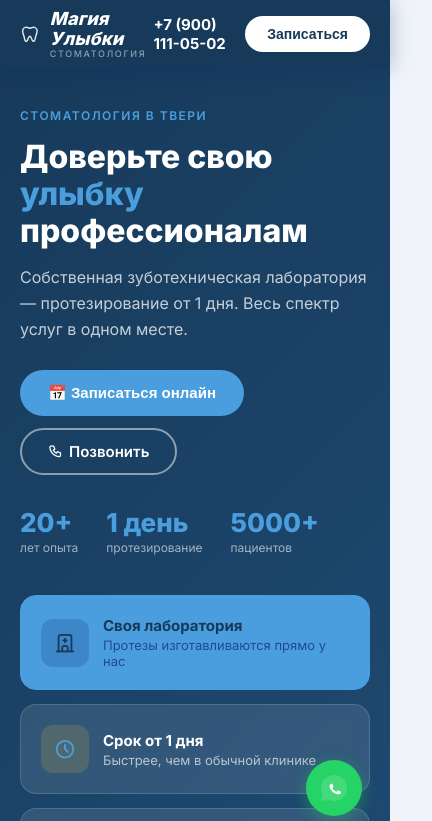
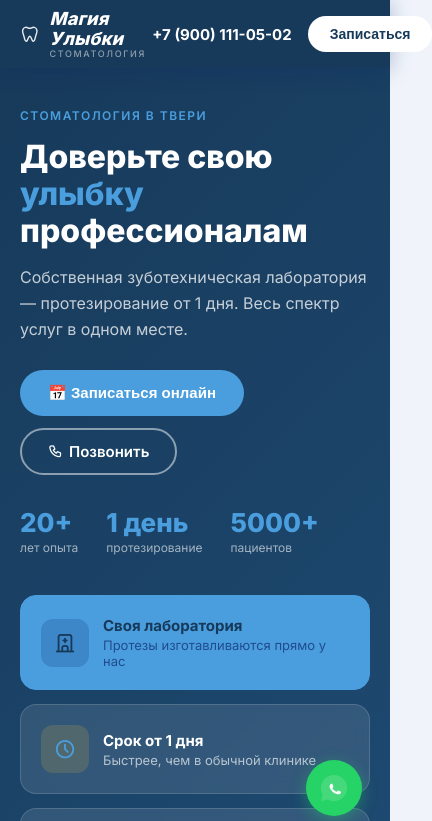
Before and after one commit to Mokush7/Magiya_ulibki, a plain HTML site: page index.html in a window 390 px wide. Shown: the top 821 px of the page, 432 px wide, since content can reach past the window. Drawn offline with Linux system fonts and the light colour scheme.

Commit message:
Телефон в шапке — запрет переноса на мобильных
white-space: nowrap на .nav-phone

Co-Authored-By: Claude Sonnet 4.6 <noreply@anthropic.com>
Claude-Session: https://claude.ai/code/session_0129xeZbuhtoN271zAXqkNjr

```diff
--- a/index.html
+++ b/index.html
@@ -111,7 +111,7 @@
     .nav-links a { text-decoration: none; color: rgba(255,255,255,0.7); font-size: 14px; font-weight: 500; transition: color 0.2s; }
     .nav-links a:hover { color: var(--accent); }
     .nav-right { display: flex; align-items: center; gap: 16px; }
-    .nav-phone { font-size: 15px; font-weight: 700; color: #fff; text-decoration: none; }
+    .nav-phone { font-size: 15px; font-weight: 700; color: #fff; text-decoration: none; white-space: nowrap; }
     .nav-phone:hover { color: var(--accent-lt); }
     .nav-cta { background: #fff; color: var(--blue); border: none; padding: 10px 22px; border-radius: 50px; font-size: 14px; font-weight: 700; cursor: pointer; transition: background 0.2s, box-shadow 0.2s; }
     .nav-cta:hover { background: var(--accent); color: #fff; box-shadow: 0 4px 16px rgba(74,158,222,0.4); }
```
